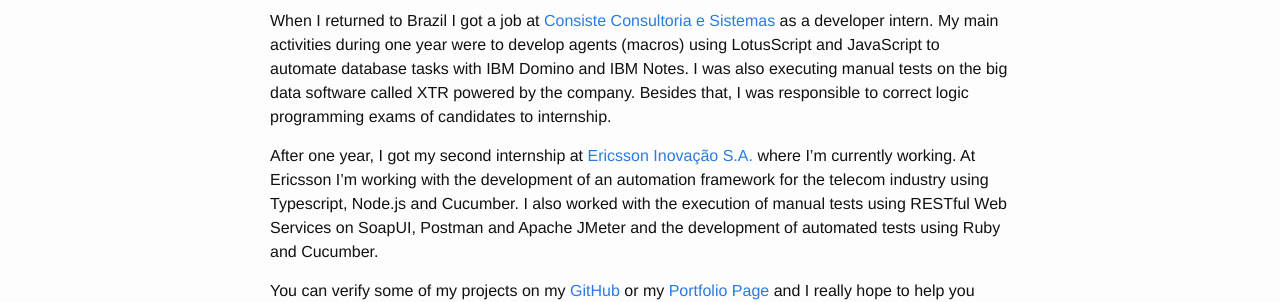
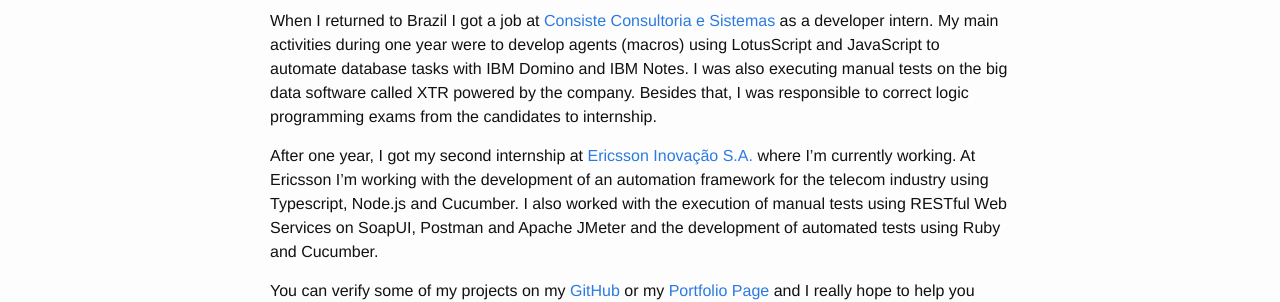
Before and after one commit to matheus-beck/blog, a Jekyll site: the page built from _posts/2019-08-13-hello-world.md, in a window 1280 px wide. Shown: the part 1006-1308 px from the top of the page. Built offline with Jekyll 4.4.1, drawn with Linux system fonts in a browser that asks for light colours.

Commit message:
Update 2019-08-13-hello-world.md
Grammatic correction

```diff
--- a/_posts/2019-08-13-hello-world.md
+++ b/_posts/2019-08-13-hello-world.md
@@ -16,7 +16,7 @@
 
 {% include image.html url="/blog/assets/mr-robot.jpg" description="I'm also a big fan of Mr. Robot :)" %}
 
-When I returned to Brazil I got a job at [Consiste Consultoria e Sistemas][consiste] as a developer intern. My main activities during one year were to develop agents (macros) using LotusScript and JavaScript to automate database tasks with IBM Domino and IBM Notes. I was also executing manual tests on the big data software called XTR powered by the company. Besides that, I was responsible to correct logic programming exams of candidates to internship.
+When I returned to Brazil I got a job at [Consiste Consultoria e Sistemas][consiste] as a developer intern. My main activities during one year were to develop agents (macros) using LotusScript and JavaScript to automate database tasks with IBM Domino and IBM Notes. I was also executing manual tests on the big data software called XTR powered by the company. Besides that, I was responsible to correct logic programming exams from the candidates to internship.
 
 After one year, I got my second internship at [Ericsson Inovação S.A.][ericsson] where I’m currently working. At Ericsson I’m working with the development of an automation framework for the telecom industry using Typescript, Node.js and Cucumber. I also worked with the execution of manual tests using RESTful Web Services on SoapUI, Postman and Apache JMeter and the development of automated tests using Ruby and Cucumber.
 
```
